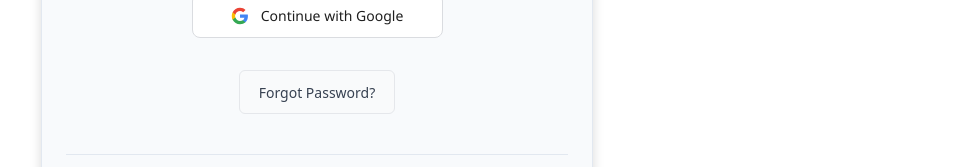
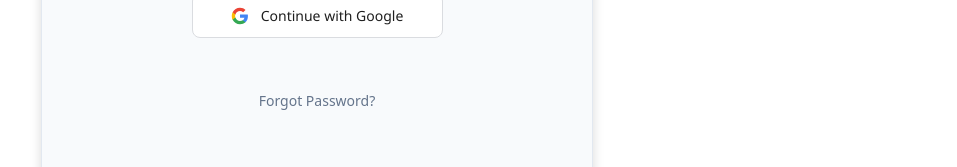
Before and after one commit to sagi-menahem/SynchBoard, a React (Vite) app in the folder frontend/: page /auth in a window 1280 px wide. Shown: the part 633-800 px from the top of the page, without its empty margins (323-1280 px from the left). Built offline with nearby package versions, Linux system fonts and the light colour scheme; no server answers.

Commit message:
style: update Button component to include 'link' variant and add styling for link buttons

```diff
--- a/frontend/src/features/auth/components/LoginForm.tsx
+++ b/frontend/src/features/auth/components/LoginForm.tsx
@@ -80,7 +80,7 @@ const LoginForm: React.FC<LoginFormProps> = ({ onForgotPassword }) => {
       <div className={styles.forgotPasswordSection}>
         <Button
           type="button"
-          variant="secondary"
+          variant="link"
           onClick={onForgotPassword}
           className={styles.forgotPasswordButton}
         >
--- a/frontend/src/shared/types/CommonTypes.ts
+++ b/frontend/src/shared/types/CommonTypes.ts
@@ -2,7 +2,7 @@ import type { TOOL_LIST } from 'features/board/constants/BoardConstants';
 
 export type Tool = (typeof TOOL_LIST)[number];
 
-export type ButtonVariant = 'primary' | 'secondary' | 'destructive' | 'navigation' | 'icon' | 'cta' | 'warning';
+export type ButtonVariant = 'primary' | 'secondary' | 'destructive' | 'navigation' | 'icon' | 'cta' | 'warning' | 'link';
 
 export type EditingField = 'name';
 
--- a/frontend/src/shared/ui/components/forms/Button.module.scss
+++ b/frontend/src/shared/ui/components/forms/Button.module.scss
@@ -156,3 +156,47 @@
         box-shadow: theme.$shadow-button-active;
     }
 }
+
+// LINK BUTTON - Text link styling for secondary actions (Forgot Password, etc.)
+.link {
+    background: none;
+    border: none;
+    padding: 0;
+    margin: 0.5rem 0;
+    box-shadow: none;
+    color: var(--color-text-muted);
+    text-decoration: none;
+    font-weight: theme.$font-weight-normal;
+    font-size: 0.9rem;
+    cursor: pointer;
+    @include theme.button-transition;
+
+    &:hover:not(:disabled) {
+        text-decoration: underline;
+        color: var(--color-text-primary);
+        background: none;
+        border: none;
+        transform: none;
+        box-shadow: none;
+    }
+
+    &:focus {
+        outline: 2px solid theme.$primary-light;
+        outline-offset: 2px;
+        text-decoration: underline;
+        color: var(--color-text-primary);
+    }
+
+    &:active:not(:disabled) {
+        color: theme.$primary;
+        transform: none;
+        box-shadow: none;
+    }
+
+    &:disabled {
+        color: theme.$text-disabled;
+        cursor: not-allowed;
+        text-decoration: none;
+        opacity: 0.5;
+    }
+}
```
